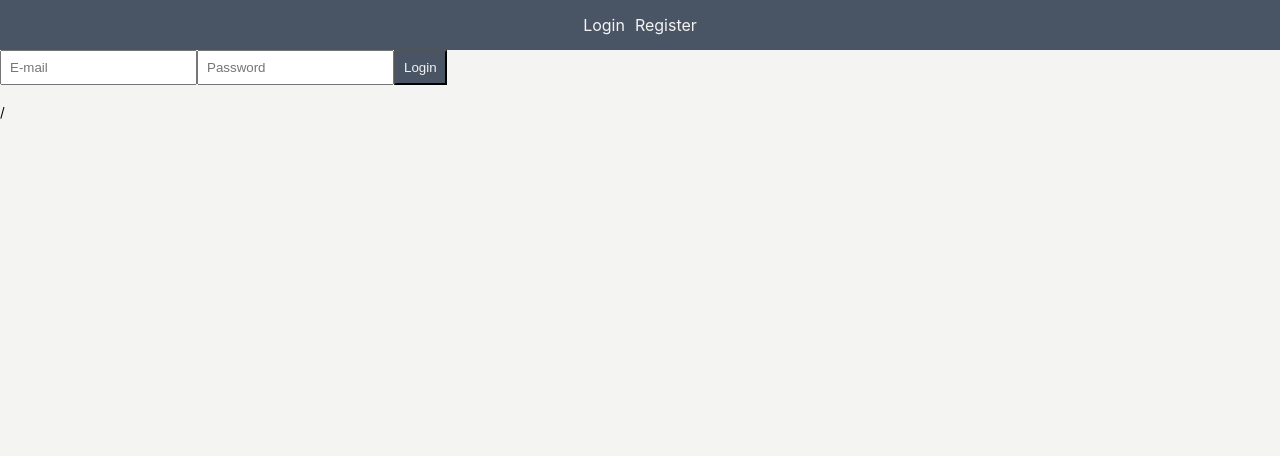
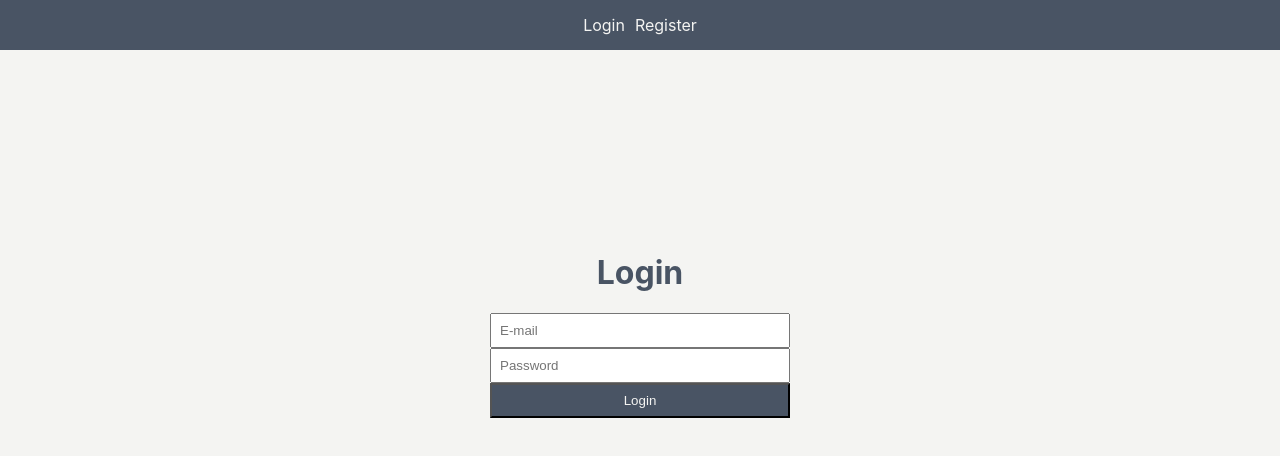
Before and after one commit to InnuendoX3/forum, a React (Create React App) app: page /login in a window 1280 px wide. Shown: the top 456 px of the page. Built offline with nearby package versions, Linux system fonts and the light colour scheme.

Commit message:
LoginPage and Register... Styled

```diff
--- /dev/null
+++ b/src/components/styled/Error.jsx
@@ -0,0 +1,5 @@
+import styled from 'styled-components'
+
+export default styled.div`
+  color: #aa0000;
+`
--- /dev/null
+++ b/src/components/styled/Form.jsx
@@ -0,0 +1,7 @@
+import styled from 'styled-components'
+
+export default styled.form`
+  width: 300px;
+  display: flex;
+  flex-direction: column;
+`
--- /dev/null
+++ b/src/components/styled/Page.jsx
@@ -0,0 +1,9 @@
+import styled from 'styled-components'
+
+export default styled.div`
+  width: 100%;
+  min-height: 70vh;
+  display: flex;
+  justify-content: center;
+  align-items: center;
+`
--- /dev/null
+++ b/src/components/styled/Title.jsx
@@ -0,0 +1,5 @@
+import styled from 'styled-components'
+
+export default styled.h1`
+  color: #495464;
+`
--- /dev/null
+++ b/src/components/styled/WrapperHor.jsx
@@ -0,0 +1,8 @@
+import styled from 'styled-components'
+
+export default styled.div`
+  display: flex;
+  flex-direction: column;
+  justify-content: center;
+  align-items: center;
+`
--- a/src/pages/LoginPage.jsx
+++ b/src/pages/LoginPage.jsx
@@ -1,9 +1,19 @@
 import React, { useState, useContext, useEffect } from 'react'
 import { UserContext } from '../contexts/UserContext'
 import Auth from '../data/AuthKit'
+import styled from 'styled-components'
 
 import TextInput from '../components/styled/TextInput'
 import SubmitButton from '../components/styled/SubmitButton'
+import Form from '../components/styled/Form'
+import Page from '../components/styled/Page'
+import WrapperHor from '../components/styled/WrapperHor'
+import Title from '../components/styled/Title'
+import Error from '../components/styled/Error'
+
+const ErrorWrapper = styled(WrapperHor)`
+  padding-top: 10px;
+`
 
 export default function LoginPage() {
   const [email, setEmail] = useState('')
@@ -59,16 +69,19 @@ export default function LoginPage() {
   }, [])
 
   return (
-    <div>
-      <form onSubmit={handleSubmit}>
-        <TextInput type="text" onChange={handleEmailInput} name="email" placeholder="E-mail" />
-        <TextInput type="password" onChange={handlePasswordInput} name="password" placeholder="Password" />
-        <SubmitButton value="Login" />
-      </form>
-      <div>
-        <p>{ errorMessage && errorMessage.message } </p>
-        <small>{email} / {password}</small>
-      </div>
-    </div>
+    <Page>
+      <WrapperHor>
+        <Title>Login</Title>
+        <Form onSubmit={handleSubmit}>
+          <TextInput type="text" onChange={handleEmailInput} name="email" placeholder="E-mail" />
+          <TextInput type="password" onChange={handlePasswordInput} name="password" placeholder="Password" />
+          <SubmitButton value="Login" />
+        </Form>
+        <ErrorWrapper>
+          <Error>{ errorMessage && errorMessage.message } </Error>
+          {/* <small>{email} / {password}</small> */}
+        </ErrorWrapper>
+      </WrapperHor>
+    </Page>
   )
 }
--- a/src/pages/RegisterPage.jsx
+++ b/src/pages/RegisterPage.jsx
@@ -1,10 +1,20 @@
 import React, { useState, useEffect } from 'react'
 import { useHistory } from 'react-router-dom'
 import Auth from '../data/AuthKit'
+import styled from 'styled-components'
 
 import TextInput from '../components/styled/TextInput'
 import SubmitButton from '../components/styled/SubmitButton'
 import Select from '../components/styled/Select'
+import Form from '../components/styled/Form'
+import Page from '../components/styled/Page'
+import WrapperHor from '../components/styled/WrapperHor'
+import Title from '../components/styled/Title'
+import Error from '../components/styled/Error'
+
+const ErrorWrapper = styled(WrapperHor)`
+  padding-top: 10px;
+`
 
 
 export default function RegisterPage() {
@@ -61,11 +71,12 @@ export default function RegisterPage() {
   }, [])
 
   return (
-    <>
-      <h1>Register Page</h1>
-      <form onSubmit={handleSubmit}>
+    <Page>
+      <WrapperHor>
+      <Title>Register</Title>
+      <Form onSubmit={handleSubmit}>
         <TextInput type="text" onChange={handleEmailInput} placeholder="Email" required />
-        <TextInput type="text" onChange={handlePasswordInput} placeholder="Password" required />
+        <TextInput type="password" onChange={handlePasswordInput} placeholder="Password" required />
         <TextInput type="text" onChange={handleFirstNameInput} placeholder="First name" required />
         <TextInput type="text" onChange={handleLastNameInput} placeholder="Last name" required />
         <Select name="countries" onChange={handleCountriesInput}>
@@ -73,11 +84,16 @@ export default function RegisterPage() {
             return <option value={country.id} key={index}> {country.title} </option>
           })}
         </Select>
-        <SubmitButton value='Register2' />
-      </form>
-      <div> { errorMessages && errorMessages.map((errorMessage, index) => {
-        return <div key={index}> {errorMessage} </div>
-      })} </div>
-    </>
+        <SubmitButton value='Register' />
+      </Form>
+      <ErrorWrapper>
+        {
+          errorMessages && errorMessages.map((errorMessage, index) => {
+            return <Error key={index}> {errorMessage} </Error>
+          })
+        }
+      </ErrorWrapper>
+      </WrapperHor>
+    </Page>
   )
 }
```
